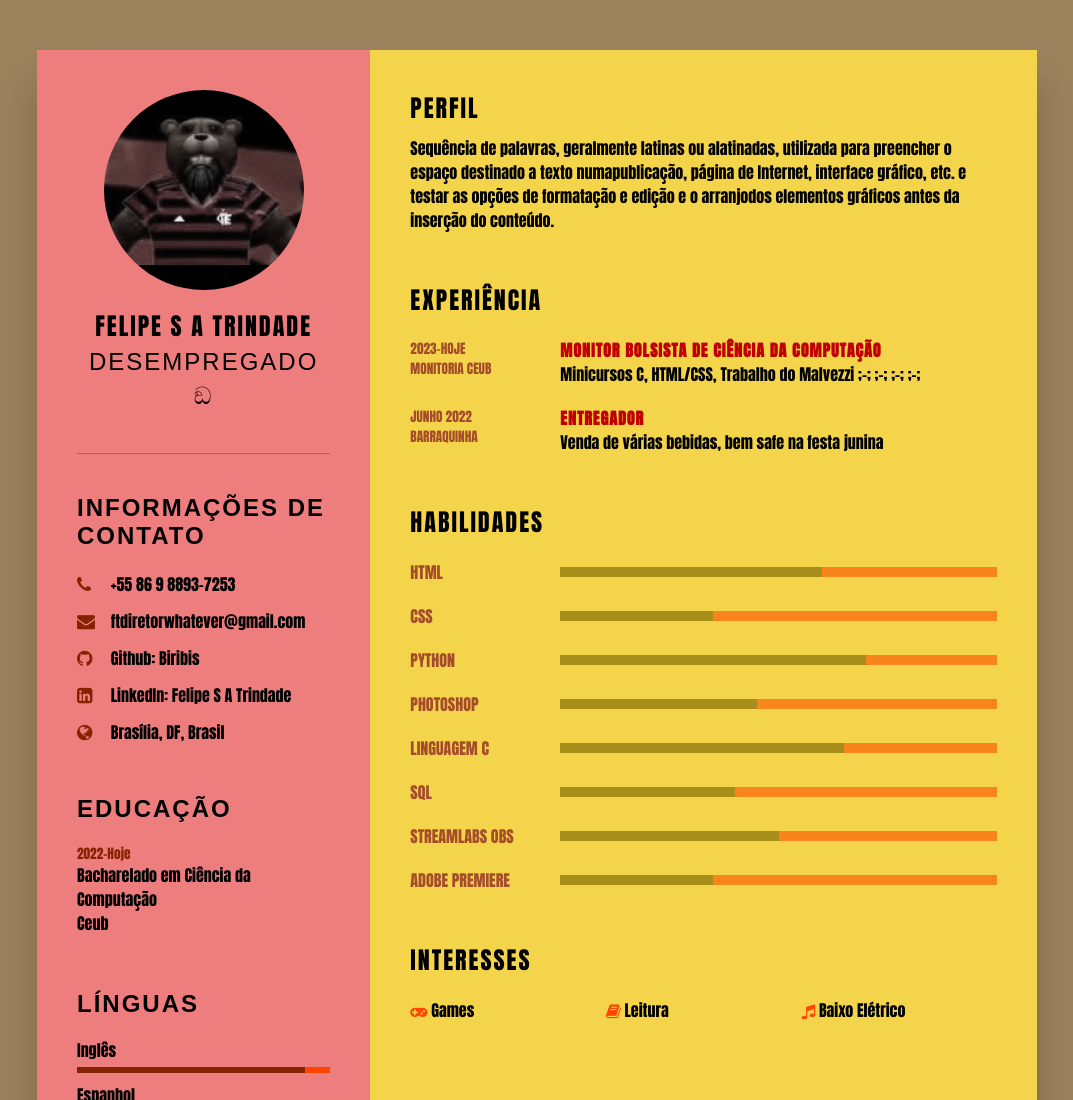
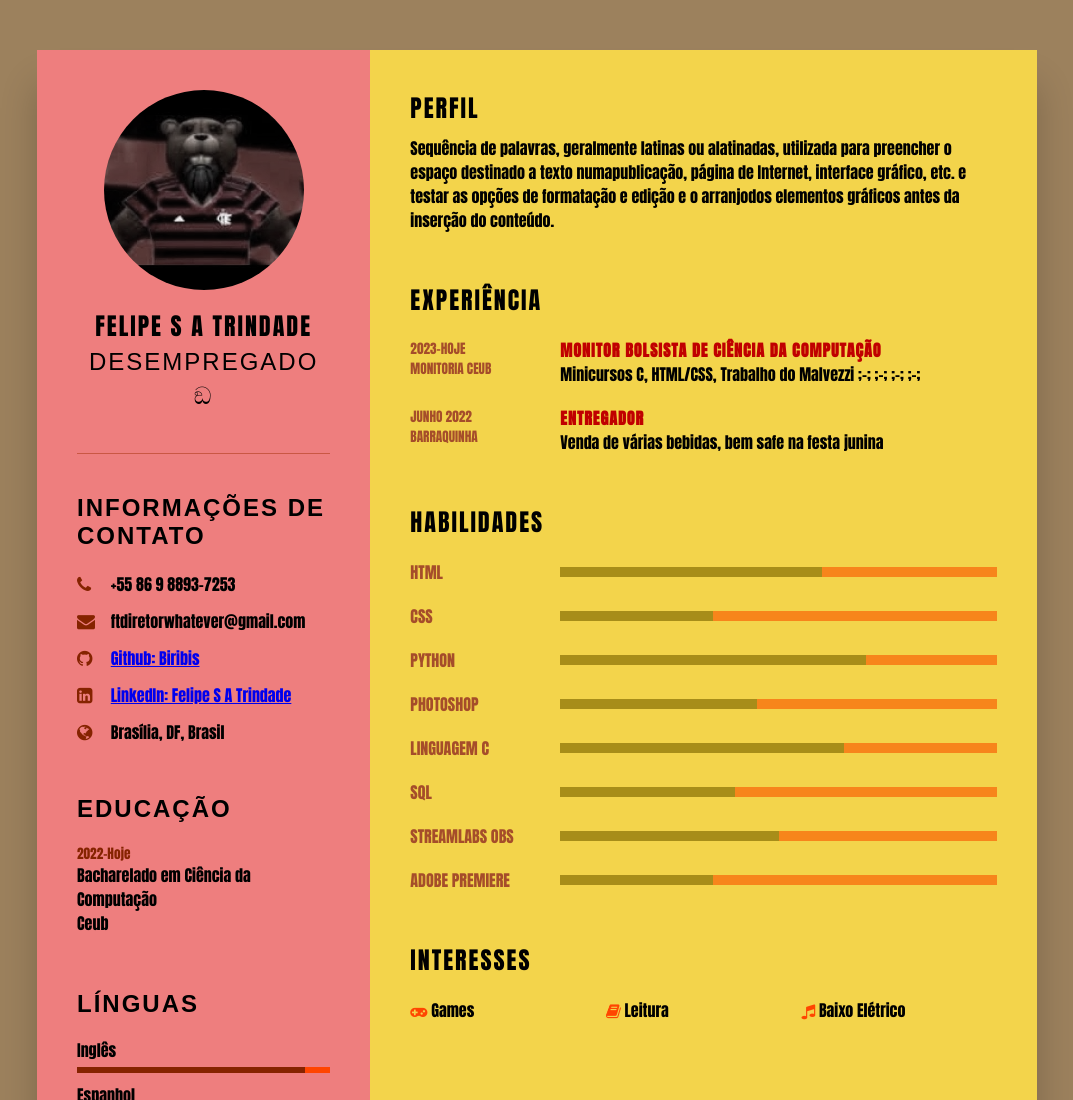
Before and after one commit to Biribis/Curriculum, a plain HTML site: page index.html in a window 1280 px wide. Shown: the top 1100 px of the page, without its empty margins (103-1176 px from the left). Drawn offline with Linux system fonts and the light colour scheme; a web font is replaced by a local one.

Commit message:
Update index.html

```diff
--- a/index.html
+++ b/index.html
@@ -28,11 +28,11 @@
                     </li>
                     <li>
                         <span class="icone"><i class="fa fa-github" aria-hidden="true"></i></span>
-                        <span class="texto">Github: Biribis</span>
+                        <a href="https://github.com/Biribis" target="_blank"><span class="texto">Github: Biribis</span></a>
                     </li>
                     <li>
                         <span class="icone"><i class="fa fa-linkedin-square" aria-hidden="true"></i></span>
-                        <span class="texto">LinkedIn: Felipe S A Trindade</span>
+                        <a href="https://www.linkedin.com/in/felipe-s-a-trindade-60073923b/" target="_blank"><span class="texto">LinkedIn: Felipe S A Trindade</span></a>
                     </li>
                     <li>
                         <span class="icone"><i class="fa fa-globe" aria-hidden="true"></i></span>
```
